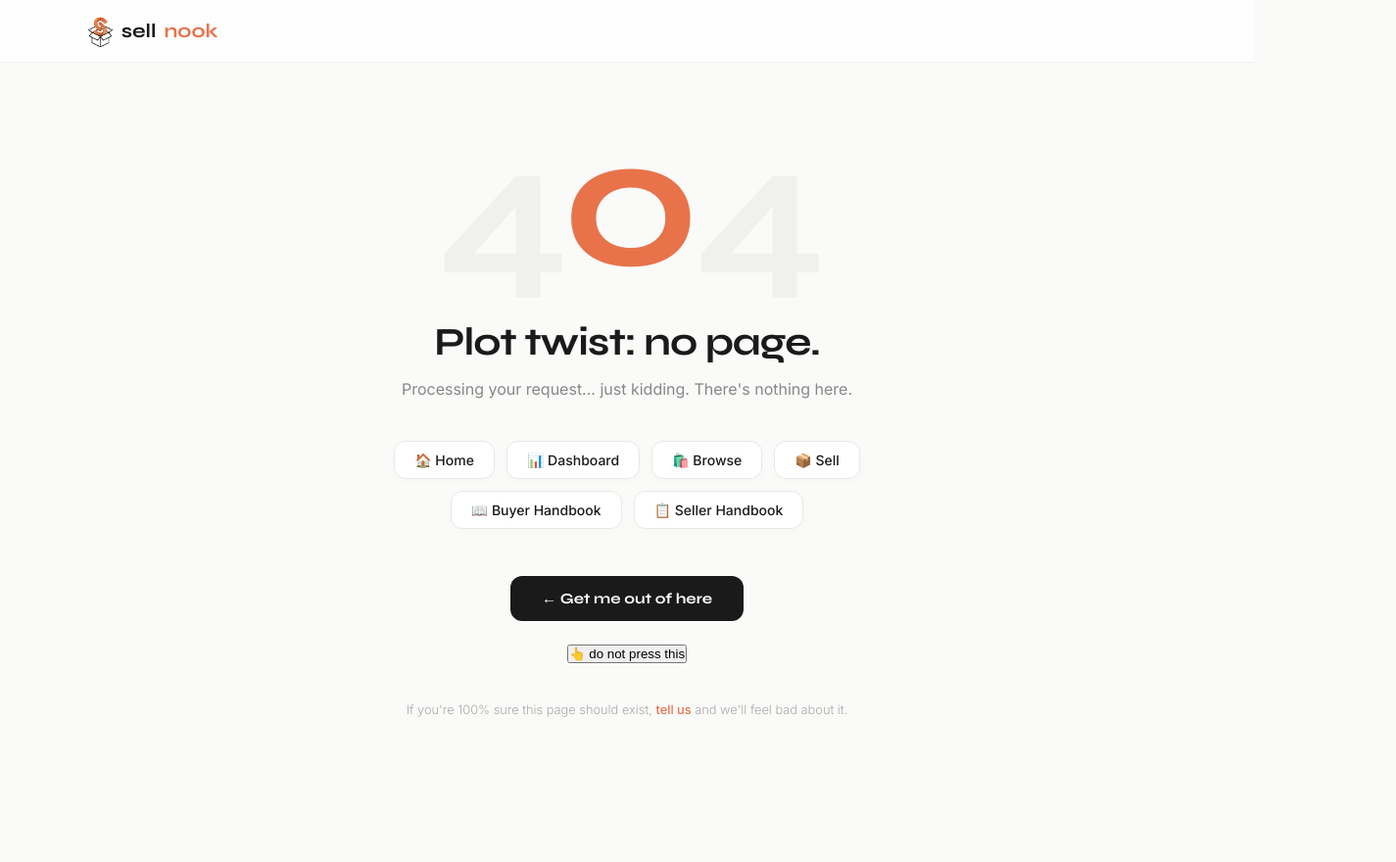
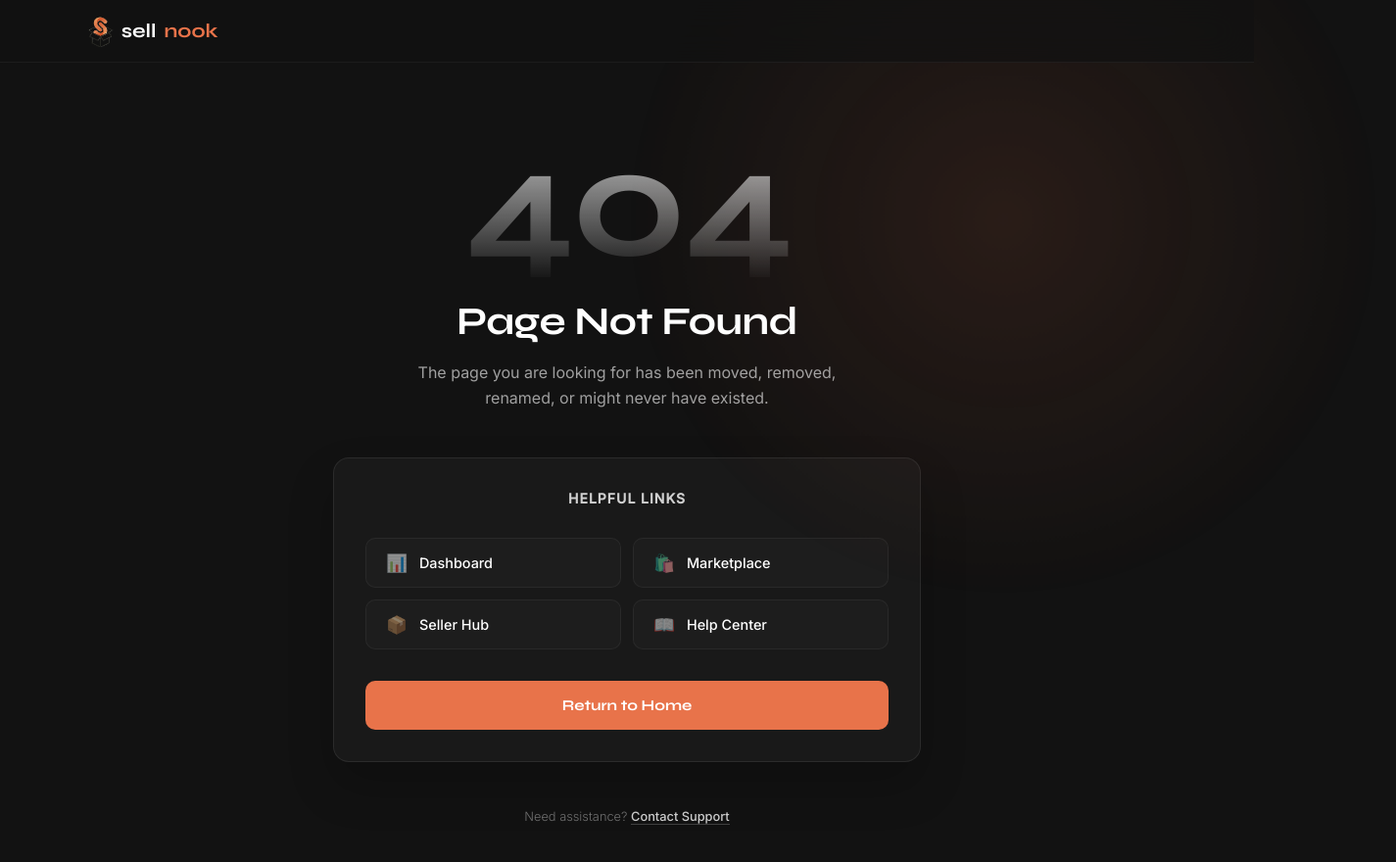
Before and after one commit to pigiyplayz/Sellnook-Frontend, a website: page 404.html in a window 1280 px wide. Shown: the whole page at 98% size, 1425 px wide, since content can reach past the window. Drawn offline with Linux system fonts and the light colour scheme.

Commit message:
Fix seller dashboard firestore queries and redesign 404 page

```diff
--- a/404.html
+++ b/404.html
@@ -3,161 +3,113 @@
 <head>
 <meta charset="UTF-8">
 <meta name="viewport" content="width=device-width, initial-scale=1.0">
-  <link rel="icon" type="image/png" href="./assets/logo.png">
-  <script src="./js/loader.js"></script>
-  <title>Sellnook — Uh oh</title>
+  <link rel="icon" type="image/png" href="/assets/logo.png">
+  <script src="/js/loader.js"></script>
+  <title>Sellnook — Page Not Found</title>
   <link href="https://fonts.googleapis.com/css2?family=Syne:wght@400;500;700&family=Inter:wght@300;400;500&display=swap" rel="stylesheet">
   <style>
     *, *::before, *::after { margin:0; padding:0; box-sizing:border-box; }
-    body { font-family:'Inter',sans-serif; background:#fafaf9; color:#1a1a1a; min-height:100vh; display:flex; flex-direction:column; }
-    @keyframes up { from { opacity:0; transform:translateY(16px); } to { opacity:1; transform:translateY(0); } }
-    @keyframes float { 0%,100% { transform:translateY(0) rotate(-2deg); } 50% { transform:translateY(-12px) rotate(2deg); } }
+    body { font-family:'Inter',sans-serif; background:#121212; color:#f0f0ee; min-height:100vh; display:flex; flex-direction:column; overflow-x:hidden; }
+    @keyframes fadeUp { from { opacity:0; transform:translateY(24px); } to { opacity:1; transform:translateY(0); } }
+    @keyframes glow { 0%, 100% { opacity:0.5; transform:scale(1); } 50% { opacity:0.8; transform:scale(1.05); } }
 
-    nav { border-bottom:1px solid rgba(0,0,0,0.05); padding:0 40px; height:64px; display:flex; align-items:center; background:rgba(255,255,255,0.8); backdrop-filter:blur(20px); position:sticky; top:0; z-index:100; justify-content:center; }
+    nav { border-bottom:1px solid rgba(255,255,255,0.05); padding:0 40px; height:64px; display:flex; align-items:center; background:rgba(18,18,18,0.7); backdrop-filter:blur(20px); position:sticky; top:0; z-index:100; justify-content:center; }
     .nav-content { width:100%; max-width:1100px; display:flex; align-items:center; justify-content:space-between; }
-    .logo { font-family:'Syne',sans-serif; font-size:1.25rem; font-weight:700; color:#1a1a1a; text-decoration:none; display:flex; align-items:center; gap:8px; }
+    .logo { font-family:'Syne',sans-serif; font-size:1.25rem; font-weight:700; color:#fff; text-decoration:none; display:flex; align-items:center; gap:8px; }
     .logo span { color:#e8734a; }
     .logo img { height:32px; width:auto; }
 
-    .page { flex:1; display:flex; flex-direction:column; align-items:center; justify-content:center; text-align:center; padding:64px 24px; animation:up 0.8s cubic-bezier(0.16,1,0.3,1) both; }
+    /* Background aesthetic */
+    .bg-glow { position:absolute; top:-20%; left:50%; transform:translateX(-50%); width:60vw; height:60vw; background:radial-gradient(circle, rgba(232,115,74,0.15) 0%, rgba(18,18,18,0) 70%); border-radius:50%; z-index:-1; pointer-events:none; animation:glow 8s ease-in-out infinite; }
+
+    .page { flex:1; display:flex; flex-direction:column; align-items:center; justify-content:center; text-align:center; padding:64px 24px; animation:fadeUp 0.8s cubic-bezier(0.16,1,0.3,1) both; position:relative; z-index:1; }
 
     /* 404 number */
-    .four-oh-four { font-family:'Syne',sans-serif; font-size:clamp(6rem,20vw,12rem); font-weight:700; letter-spacing:-8px; color:#f0f0ee; line-height:0.9; position:relative; display:inline-block; user-select:none; margin-bottom:24px; }
-    .four-oh-four .zero { color:#e8734a; display:inline-block; animation:float 4s ease-in-out infinite; }
+    .four-oh-four { font-family:'Syne',sans-serif; font-size:clamp(5rem,15vw,10rem); font-weight:700; letter-spacing:-4px; color:rgba(255,255,255,0.05); line-height:1; position:relative; display:inline-block; user-select:none; margin-bottom:16px; background:linear-gradient(180deg, rgba(255,255,255,0.8) 0%, rgba(255,255,255,0) 100%); -webkit-background-clip:text; -webkit-text-fill-color:transparent; }
 
     /* Headline */
-    h1 { font-family:'Syne',sans-serif; font-size:clamp(1.5rem,5vw,2.5rem); font-weight:700; letter-spacing:-1px; margin-bottom:12px; }
+    h1 { font-family:'Syne',sans-serif; font-size:clamp(1.5rem,4vw,2.5rem); font-weight:700; letter-spacing:-0.5px; margin-bottom:16px; color:#fff; }
 
-    /* Excuse */
-    .excuse { font-size:1rem; color:#888; line-height:1.6; max-width:480px; margin-bottom:40px; font-weight:400; }
+    /* Description */
+    .description { font-size:1rem; color:rgba(255,255,255,0.6); line-height:1.6; max-width:480px; margin-bottom:48px; font-weight:400; }
 
-    /* Suggestions */
-    .suggestions { display:flex; flex-wrap:wrap; gap:12px; justify-content:center; margin-bottom:48px; max-width:600px; }
-    .suggestion { padding:10px 20px; background:#fff; border:1px solid #e8e8e5; border-radius:12px; font-size:0.875rem; color:#1a1a1a; text-decoration:none; transition:all 0.2s; font-weight:500; box-shadow:0 2px 8px rgba(0,0,0,0.02); }
-    .suggestion:hover { border-color:#e8734a; transform:translateY(-2px); box-shadow:0 8px 20px rgba(232,115,74,0.05); }
+    /* Navigation Card */
+    .nav-card { background:rgba(255,255,255,0.03); border:1px solid rgba(255,255,255,0.08); border-radius:16px; padding:32px; max-width:600px; width:100%; backdrop-filter:blur(10px); display:flex; flex-direction:column; gap:24px; box-shadow:0 24px 48px rgba(0,0,0,0.2); }
+
+    .nav-card-title { font-size:0.875rem; font-weight:600; color:rgba(255,255,255,0.8); text-transform:uppercase; letter-spacing:1px; margin-bottom:8px; }
+
+    .suggestions { display:grid; grid-template-columns:1fr 1fr; gap:12px; }
+    .suggestion { display:flex; align-items:center; padding:14px 20px; background:rgba(255,255,255,0.02); border:1px solid rgba(255,255,255,0.05); border-radius:10px; font-size:0.9rem; color:#fff; text-decoration:none; transition:all 0.2s; font-weight:500; text-align:left; }
+    .suggestion:hover { background:rgba(232,115,74,0.1); border-color:rgba(232,115,74,0.3); transform:translateY(-2px); }
+    .suggestion-icon { margin-right:12px; color:rgba(255,255,255,0.5); font-size:1.1rem; }
 
     /* Main button */
-    .btn-home { display:inline-flex; align-items:center; gap:10px; padding:14px 32px; background:#1a1a1a; color:#fff; border-radius:12px; font-family:'Syne',sans-serif; font-size:0.95rem; font-weight:700; text-decoration:none; transition:all 0.2s; margin-bottom:24px; }
-    .btn-home:hover { background:#e8734a; transform:translateY(-2px); box-shadow:0 10px 25px rgba(232,115,74,0.2); }
+    .btn-home { display:inline-flex; align-items:center; justify-content:center; gap:10px; padding:16px 32px; background:#e8734a; color:#fff; border-radius:10px; font-family:'Syne',sans-serif; font-size:0.95rem; font-weight:700; text-decoration:none; transition:all 0.2s; width:100%; margin-top:8px; }
+    .btn-home:hover { background:#f07d55; transform:translateY(-2px); box-shadow:0 12px 24px rgba(232,115,74,0.25); }
 
-    .footer-note { margin-top:40px; font-size:0.8rem; color:#aaa; font-weight:300; }
-    .footer-note a { color:#e8734a; text-decoration:none; font-weight:500; }
+    .footer-note { margin-top:48px; font-size:0.8rem; color:rgba(255,255,255,0.4); font-weight:300; }
+    .footer-note a { color:rgba(255,255,255,0.8); text-decoration:none; font-weight:500; border-bottom:1px solid rgba(255,255,255,0.2); transition:all 0.2s; }
+    .footer-note a:hover { color:#e8734a; border-bottom-color:#e8734a; }
 
     @media (max-width:768px) {
       nav { padding:0 24px; }
       .page { padding:48px 20px; }
-      .four-oh-four { letter-spacing:-4px; }
+      .suggestions { grid-template-columns:1fr; }
+      .four-oh-four { letter-spacing:-2px; }
+      .nav-card { padding:24px; }
     }
   </style>
 </head>
 <body>
 
+<div class="bg-glow"></div>
+
 <nav>
   <div class="nav-content">
-    <a href="coming-soon" class="logo">
-      <img src="./assets/logo.png" alt="Sellnook">
+    <a href="/coming-soon.html" class="logo">
+      <img src="/assets/logo.png" alt="Sellnook">
       sell<span>nook</span>
     </a>
   </div>
 </nav>
 
 <div class="page">
-  <div class="four-oh-four">4<span class="zero">0</span>4</div>
+  <div class="four-oh-four">404</div>
 
-  <h1 id="headline">You found the void.</h1>
+  <h1>Page Not Found</h1>
 
-  <div class="excuse-box">
-    <p class="excuse" id="excuse">Loading a completely valid excuse...</p>
+  <p class="description">
+    The page you are looking for has been moved, removed, renamed, or might never have existed.
+  </p>
+
+  <div class="nav-card">
+    <div class="nav-card-title">Helpful Links</div>
+    <div class="suggestions">
+      <a href="/dashboard.html" class="suggestion">
+        <span class="suggestion-icon">📊</span>
+        Dashboard
+      </a>
+      <a href="/browse.html" class="suggestion">
+        <span class="suggestion-icon">🛍️</span>
+        Marketplace
+      </a>
+      <a href="/seller-dashboard.html" class="suggestion">
+        <span class="suggestion-icon">📦</span>
+        Seller Hub
+      </a>
+      <a href="/buyer-handbook.html" class="suggestion">
+        <span class="suggestion-icon">📖</span>
+        Help Center
+      </a>
+    </div>
+
+    <a href="/coming-soon.html" class="btn-home">Return to Home</a>
   </div>
 
-  <div class="suggestions">
-    <a href="coming-soon" class="suggestion">🏠 Home</a>
-    <a href="dashboard" class="suggestion">📊 Dashboard</a>
-    <a href="browse" class="suggestion">🛍️ Browse</a>
-    <a href="seller-dashboard" class="suggestion">📦 Sell</a>
-    <a href="buyer-handbook" class="suggestion">📖 Buyer Handbook</a>
-    <a href="seller-handbook" class="suggestion">📋 Seller Handbook</a>
-  </div>
-
-  <a href="coming-soon" class="btn-home">← Get me out of here</a>
-  <button class="egg-btn" onclick="celebrate()">👆 do not press this</button>
-
   <p class="footer-note">
-    If you're 100% sure this page should exist, <a href="mailto:support@sellnook.com">tell us</a> and we'll feel bad about it.
+    Need assistance? <a href="mailto:support@sellnook.com">Contact Support</a>
   </p>
-
 </div>
-
-<canvas class="confetti" id="confetti"></canvas>
-
-<script>
-  // Rotating excuses
-  const excuses = [
-    "The page was listed for sale but someone already bought it.",
-    "Our intern typed the URL. We've had a word with them.",
-    "This page is on backorder. Estimated restock: never.",
-    "The seller shipped it to the wrong address. Classic.",
-    "This URL does not spark joy. We've let it go.",
-    "404 means we have exactly 404 things to fix. This is one of them.",
-    "The page exists, but only in our hearts.",
-    "Turns out 'page not found' is just a vibe.",
-    "We searched the whole warehouse. Nothing.",
-    "Have you tried turning the URL off and on again?",
-    "The page was recalled due to quality issues.",
-    "Delivery failed: recipient (the page) does not exist.",
-    "This page took one look at your request and left.",
-    "It's not you, it's us. Actually it might be you.",
-    "Processing your request... just kidding. There's nothing here."
-  ];
-
-  const headlines = [
-    "You found the void.",
-    "Absolutely nothing here.",
-    "Impressive. You broke the internet.",
-    "Plot twist: no page.",
-    "This wasn't in the listing.",
-    "Gone. Vanished. Poof.",
-    "404: page left the chat.",
-  ];
-
-  let excuseIndex = Math.floor(Math.random() * excuses.length);
-  let headlineIndex = Math.floor(Math.random() * headlines.length);
-
-  document.getElementById('excuse').textContent   = excuses[excuseIndex];
-  document.getElementById('headline').textContent = headlines[headlineIndex];
-
-  // Confetti easter egg
-  window.celebrate = function() {
-    const canvas  = document.getElementById('confetti');
-    const colors  = ['#e8734a','#1a1a1a','#fbbf24','#2d9e6b','#e05c5c','#7c3aed'];
-    const pieces  = 120;
-
-    for (let i = 0; i < pieces; i++) {
-      const div = document.createElement('div');
-      div.className = 'c';
-      div.style.cssText = `
-        left:${Math.random()*100}%;
-        top:${-8 - Math.random()*40}px;
-        background:${colors[Math.floor(Math.random()*colors.length)]};
-        animation-duration:${1.5 + Math.random()*2}s;
-        animation-delay:${Math.random()*0.8}s;
-        transform:rotate(${Math.random()*360}deg);
-        width:${6 + Math.random()*8}px;
-        height:${6 + Math.random()*8}px;
-        border-radius:${Math.random() > 0.5 ? '50%' : '2px'};
-        position:fixed;
-        pointer-events:none;
-        z-index:100;
-      `;
-      document.body.appendChild(div);
-      setTimeout(() => div.remove(), 4000);
-    }
-
-    const btn = document.querySelector('.egg-btn');
-    btn.textContent = '🎉 ok fine you can press it';
-    setTimeout(() => btn.textContent = '👆 do not press this again', 4000);
-  };
-</script>
 
 </body>
 </html>
```
Also changed, not shown: seller-dashboard.html (+21 -8 lines).
